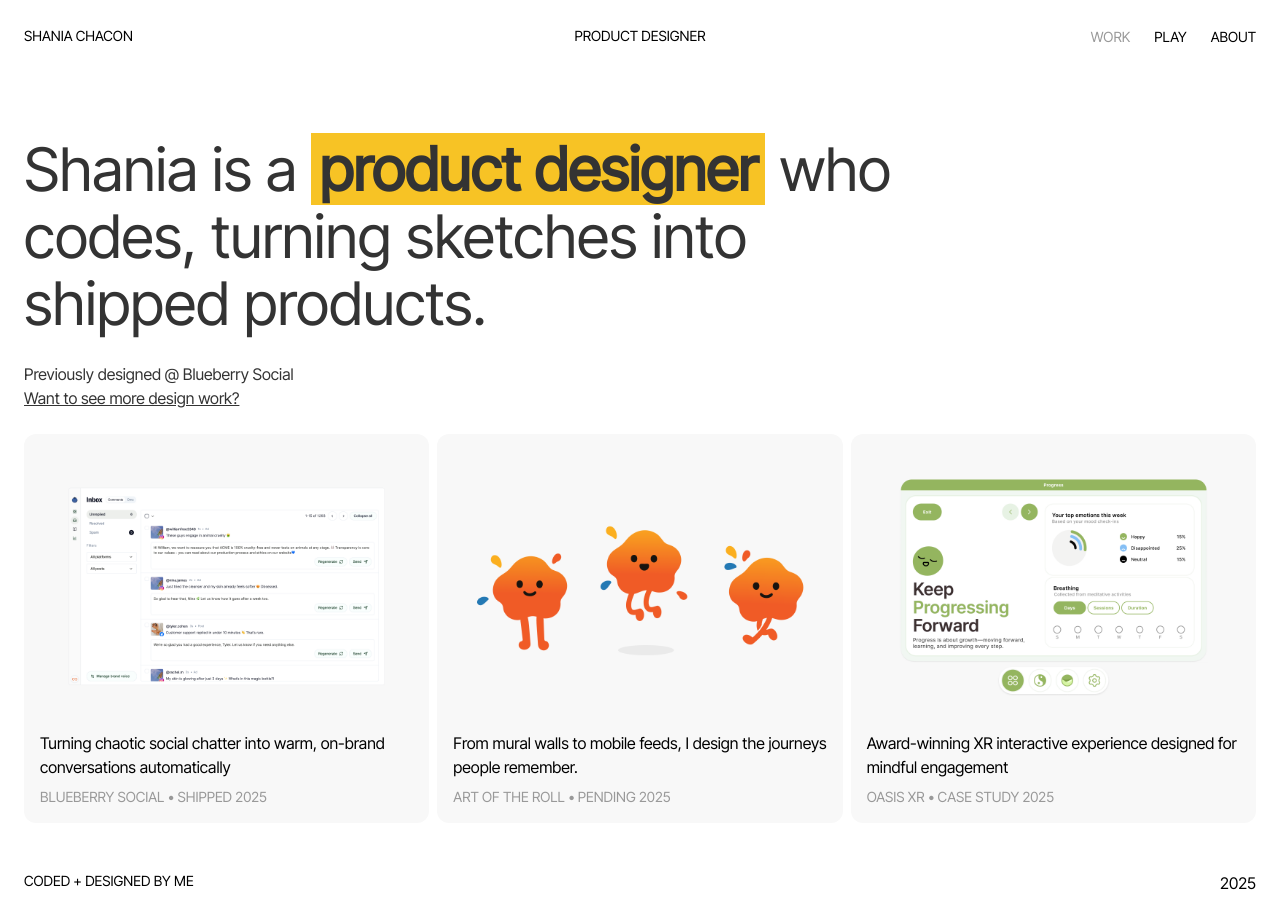
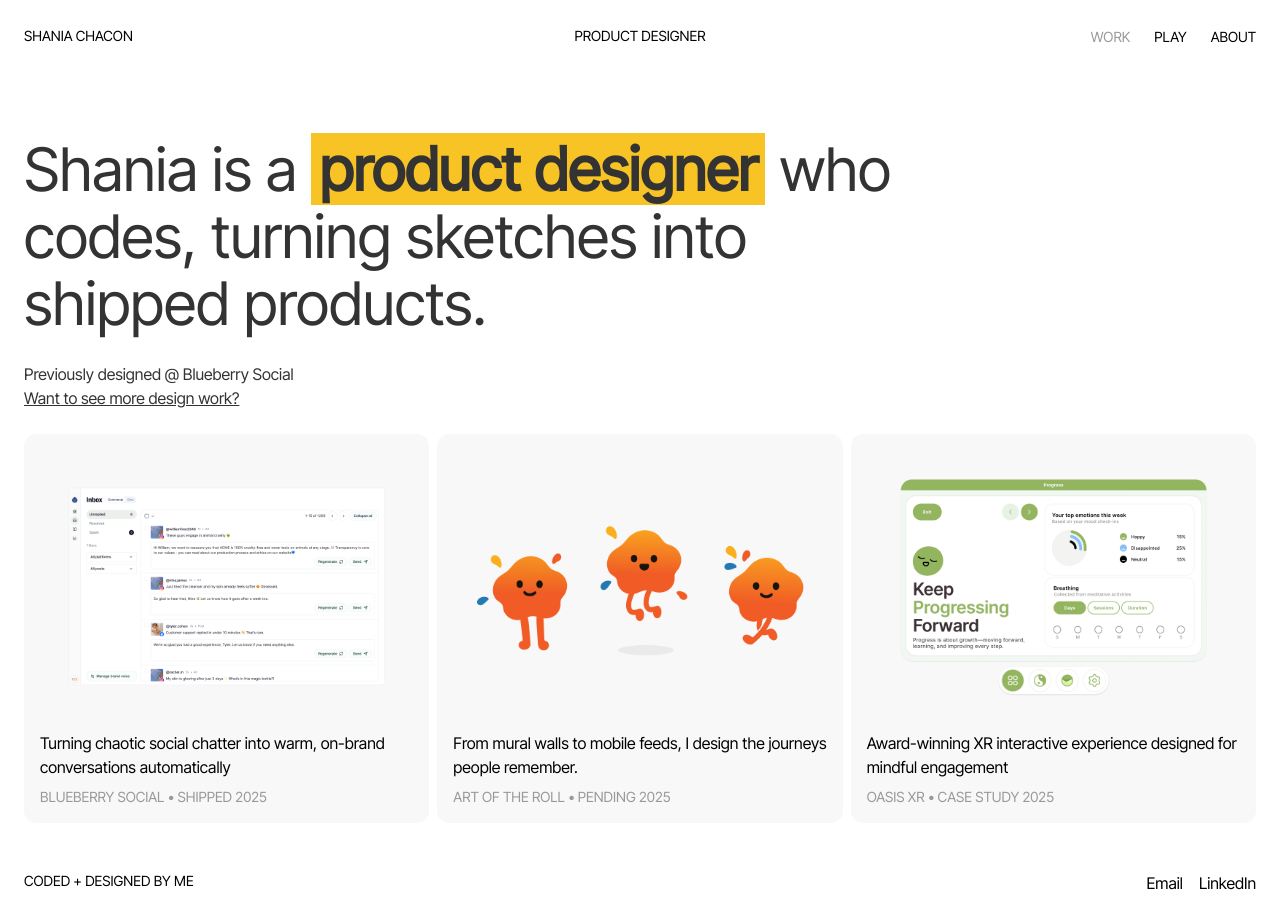
Before and after one commit to chaconshania/PortfolioV2, a Next.js app: page / in a window 1280 px wide. Built offline with nearby package versions, Linux system fonts and the light colour scheme.

Commit message:
Update footer.tsx

```diff
--- a/src/components/footer.tsx
+++ b/src/components/footer.tsx
@@ -8,9 +8,21 @@
         <h2 className="text-sm">CODED + DESIGNED BY ME</h2>
       </div>
       <div className="text-end lg:text-end">
-        <ul className="">
+        <ul className="flex flex-row gap-4 justify-end">
           <li>
-            <Link href="/">2025</Link>
+            <a href="mailto:chacon1shania@gmail.com" className="hover:underline">
+              Email
+            </a>
+          </li>
+          <li>
+            <a
+              href="https://www.linkedin.com/in/shania-chacon/"
+              target="_blank"
+              rel="noopener noreferrer"
+              className="hover:underline"
+            >
+              LinkedIn
+            </a>
           </li>
         </ul>
       </div>
```
